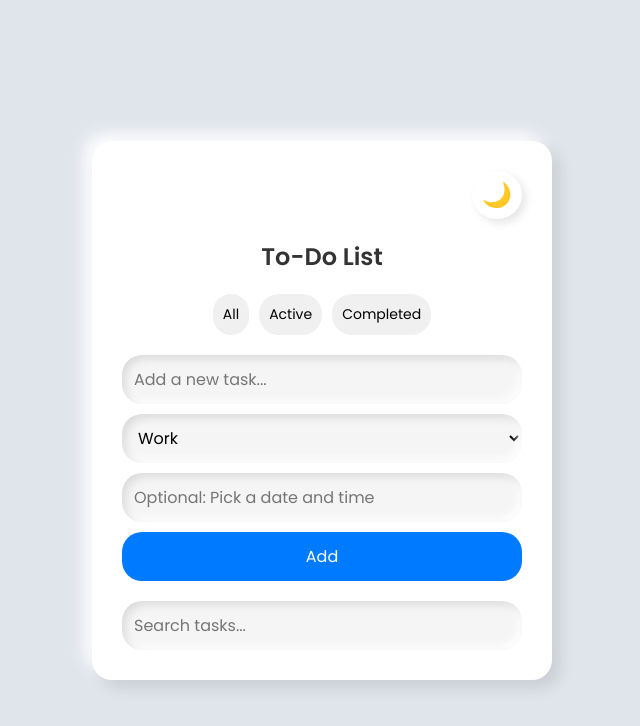
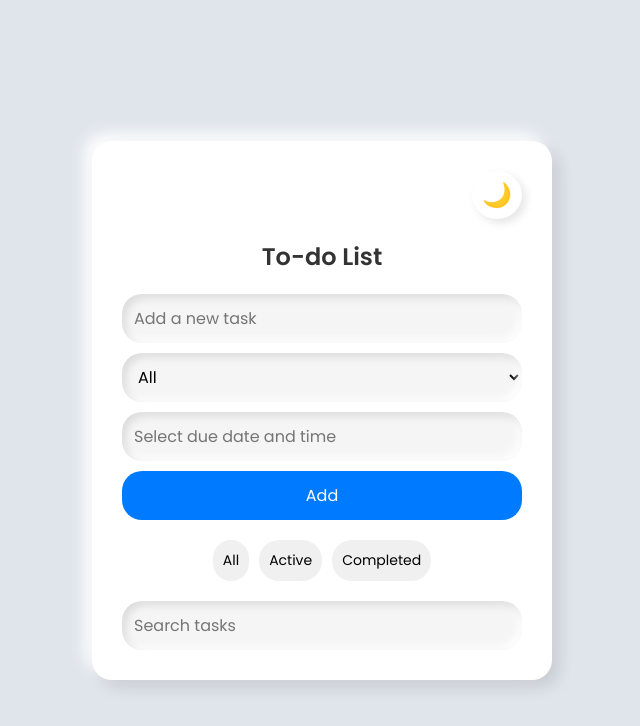
Before and after one commit to DA-Rivindi/todo-list-app, a plain HTML site: page index.html in a window 1280 px wide. Shown: the whole page, without its empty margins (318-958 px from the left). Drawn offline with nearby package versions, Linux system fonts and the light colour scheme.

Commit message:
Update index.html

```diff
--- a/index.html
+++ b/index.html
@@ -3,48 +3,35 @@
 <head>
     <meta charset="UTF-8">
     <meta name="viewport" content="width=device-width, initial-scale=1.0">
-    <title>To-Do App</title>
+    <title>To-do List</title>
     <link rel="stylesheet" href="style.css">
-    <!-- Include Flatpickr CSS -->
     <link rel="stylesheet" href="https://cdn.jsdelivr.net/npm/flatpickr/dist/flatpickr.min.css">
-    <link rel="stylesheet" href="https://cdn.jsdelivr.net/npm/flatpickr/dist/themes/material_blue.css">
 </head>
 <body>
     <div class="app-container">
         <div class="theme-toggle-container">
             <button id="theme-toggle">🌙</button>
         </div>
-        <h1>To-Do List</h1>
+        <h1>To-do List</h1>
+        <div class="input-container">
+            <input type="text" id="todo-input" placeholder="Add a new task">
+            <select id="category">
+                <option value="all">All</option>
+                <option value="active">Active</option>
+                <option value="completed">Completed</option>
+            </select>
+            <input type="text" id="due-datetime" placeholder="Select due date and time">
+            <button id="add-btn">Add</button>
+        </div>
         <div class="filter-buttons">
             <button onclick="filterTasks('all')">All</button>
             <button onclick="filterTasks('active')">Active</button>
             <button onclick="filterTasks('completed')">Completed</button>
         </div>
-        <div class="input-container">
-            <input type="text" id="todo-input" placeholder="Add a new task...">
-            <select id="category">
-                <option value="work">Work</option>
-                <option value="personal">Personal</option>
-            </select>
-            <!-- Flatpickr date and time input -->
-            <input type="text" id="due-datetime" placeholder="Optional: Pick a date and time">
-            <button id="add-btn" onclick="addTask()">Add</button>
-        </div>
-        <ul id="todo-list">
-            <!-- Tasks will appear here -->
-        </ul>
-        <input type="text" id="search" oninput="searchTasks()" placeholder="Search tasks...">
+        <input type="text" id="search" placeholder="Search tasks" oninput="searchTasks()">
+        <ul id="todo-list"></ul>
     </div>
+    <script src="https://cdn.jsdelivr.net/npm/flatpickr"></script>
     <script src="script.js"></script>
-    <!-- Include Flatpickr JS -->
-    <script src="https://cdn.jsdelivr.net/npm/flatpickr"></script>
-    <!-- Initialize Flatpickr -->
-    <script>
-        flatpickr("#due-datetime", {
-            enableTime: true,
-            dateFormat: "Y-m-d H:i",
-            // Additional configurations can be added here
-        });
-    </script>
 </body>
 </html>
```
